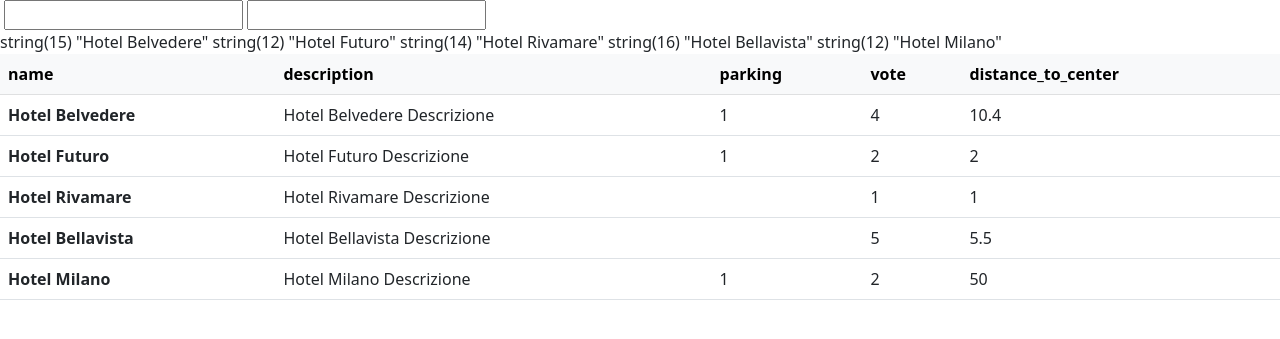
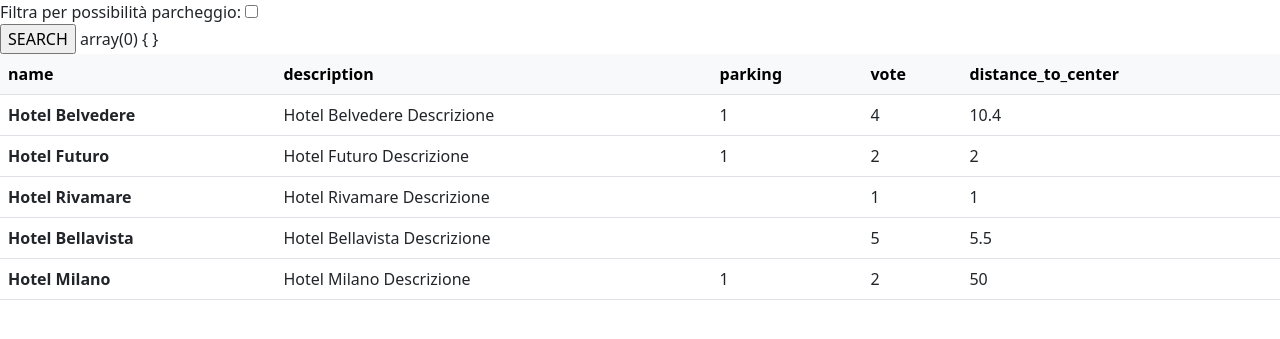
Before and after one commit to Mentabomber/php-hotel, a PHP site: page / in a window 1280 px wide. Shown: the top 339 px of the page. Run offline with PHP 8.4, Linux system fonts and the light colour scheme.

Commit message:
primo bonus

```diff
--- a/index.php
+++ b/index.php
@@ -40,49 +40,12 @@ $hotels = [
 
 
 ];
+// if (foreach($hotels as $hotel){
 
-// echo "<pre>";
-// var_dump($hotels);
-// echo "<pre>";
-
-
-// echo'   <form action="">
-
-//             <label for=""></label>
-//             <input type="text">
-//             <input type="text">
-
-//         </form>
-
-//             <table class="table">
-//                 <thead class="table-light">
-//                     <tr>';
-//                     foreach ($hotels as $hotel) {
-//                         echo '<th scope="col">' . array_keys($hotel) . '</th>';
-//                     };
-// echo '              </tr>
-//                 </thead>
-//                 <tbody>
-//                     <tr>
-//                         <th scope="row">1</th>
-//                         <td>Mark</td>
-//                         <td>Otto</td>
-//                         <td>@mdo</td>
-//                     </tr>
-//                     <tr>
-//                         <th scope="row">2</th>
-//                         <td>Jacob</td>
-//                         <td>Thornton</td>
-//                         <td>@fat</td>
-//                     </tr>
-//                     <tr>
-//                         <th scope="row">3</th>
-//                         <td colspan="2">Larry the Bird</td>
-//                         <td></td>
-//                     </tr>
-//                 </tbody>
-//             </table>
-//         ';
+// }) {
+//     # code...
+// }
+// $_GET('search');
 ?>
 
 
@@ -98,12 +61,10 @@ $hotels = [
 <body>
 <form action="">
 
-<label for=""></label>
-<input type="text">
-<input type="text">
-
-</form>
-
+<label for="search">Filtra per possibilità parcheggio:</label>
+<input type="checkbox" name="parcheggio-si" value="checked">
+<br>
+<input type="submit" value="SEARCH">
 <table class="table">
 
 <thead class="table-light">
@@ -126,10 +87,10 @@ $hotels = [
 <tbody>
 
     <?php
+    var_dump($_GET);
+    if ($_GET == [] || $_GET["parcheggio-si"] == ""){
+        foreach ($hotels as $hotel) {
 
-
-    foreach ($hotels as $hotel) {
-                        var_dump($hotel['name']);
             echo '<tr>' .
                     '<th>' .
 
@@ -144,10 +105,38 @@ $hotels = [
                 '</tr>';
 
         };
+    }
+
+    else{
+
+        foreach ($hotels as $hotel) {
+            if ($hotel['parking']) {
+                echo '<tr>' .
+                '<th>' .
+
+                            ($hotel['name']) .
+
+                '</th>' .
+                '<td>' .    ($hotel['description']) . '</td>' .
+                '<td>' .    ($hotel['parking']) . '</td>' .
+                '<td>' .    ($hotel['vote']) . '</td>' .
+                '<td>' .    ($hotel['distance_to_center']) .
+
+            '</tr>';
+            }
+            else{}
+
+
+        };
+    }
+
                     ?>
 
 </tbody>
 </table>
+</form>
+
+
 
 
 </body>
```
Lines whose indentation alone changed are shown as unchanged.
